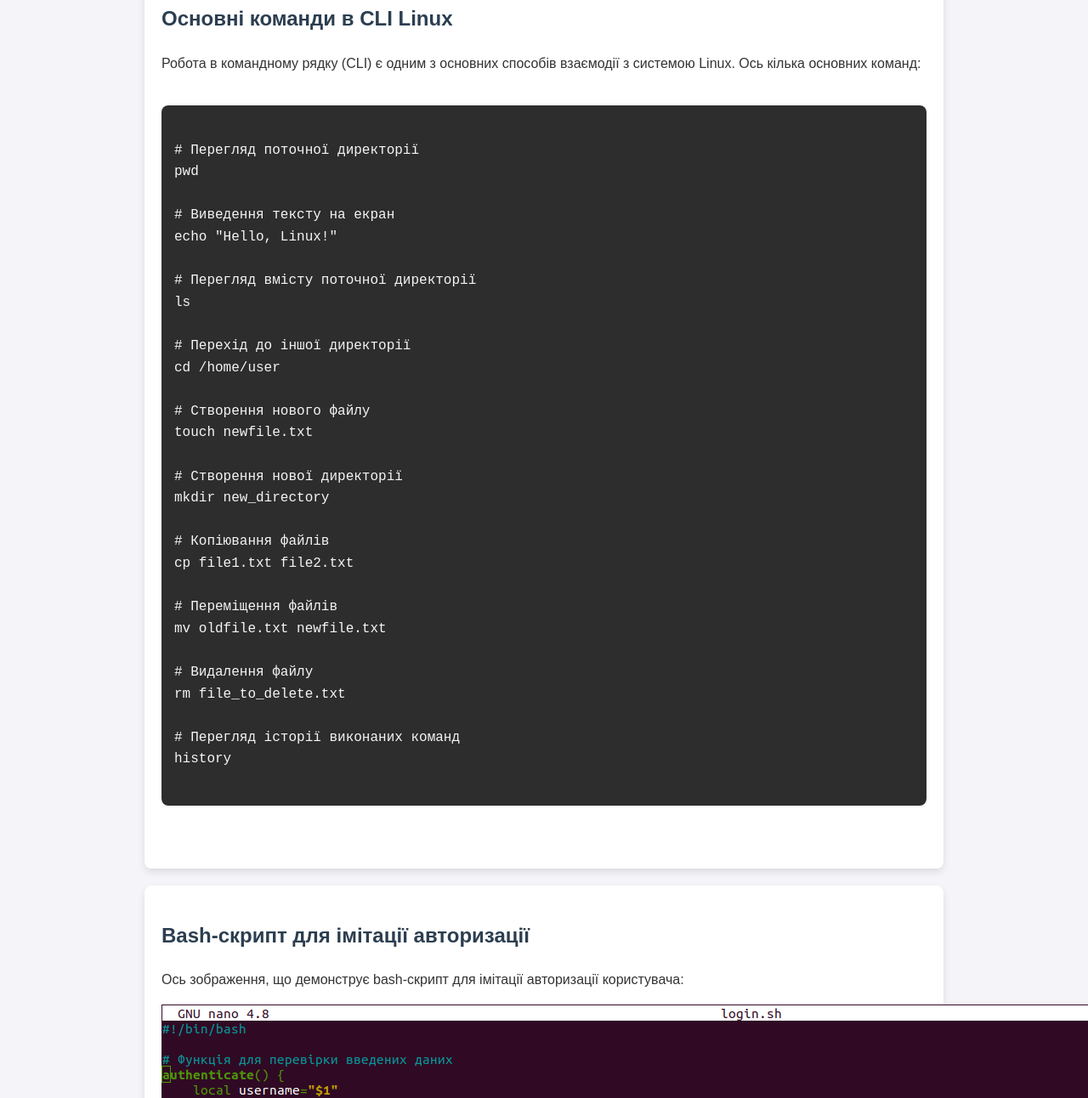
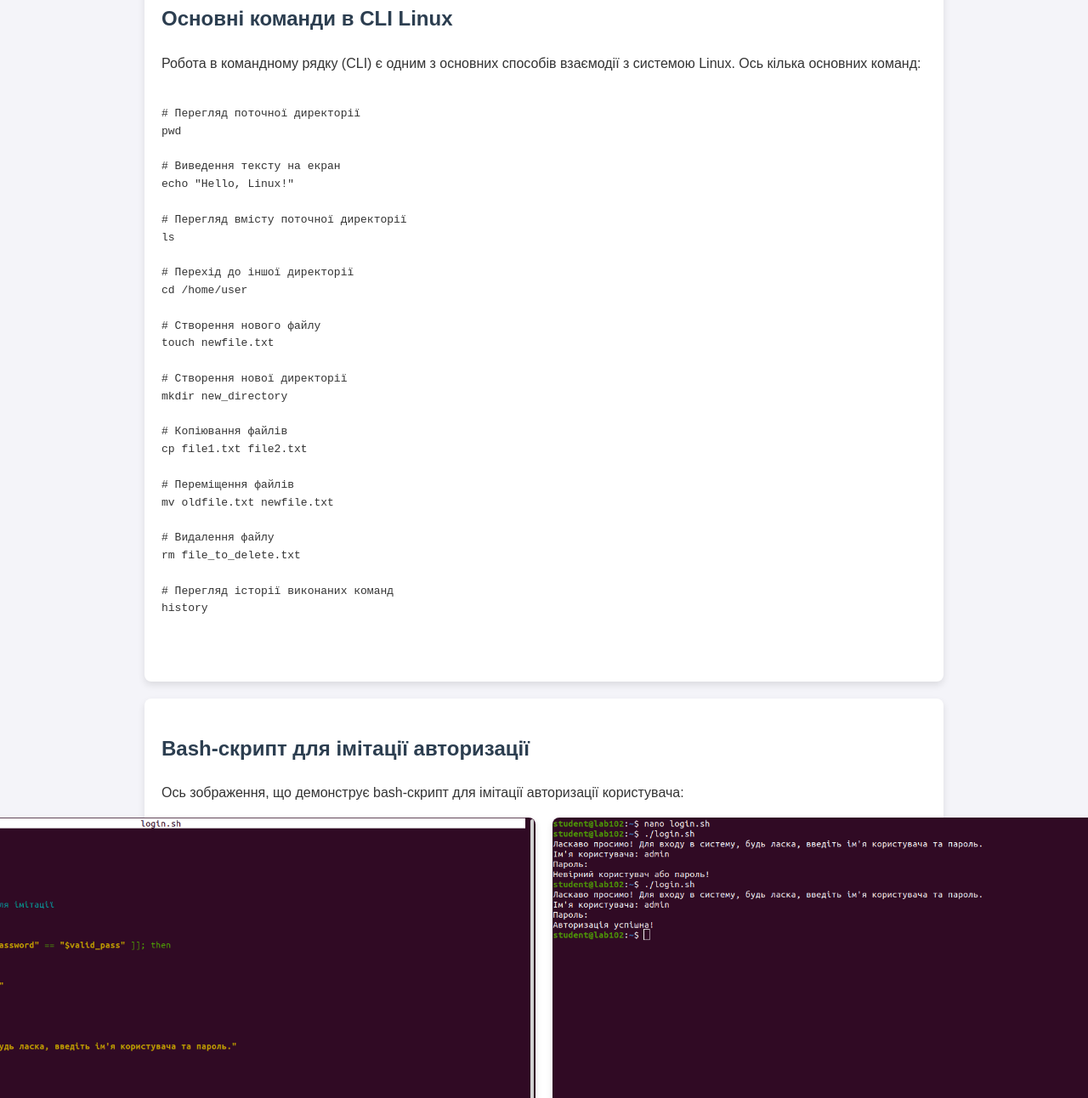
Before and after one commit to Trenerkok/bashsite, a plain HTML site: page index.html in a window 1280 px wide. Shown: the part 958-2250 px from the top of the page at 85% size. Drawn offline with Linux system fonts and the light colour scheme.

Commit message:
Update styles.css

```diff
--- a/styles.css
+++ b/styles.css
@@ -54,28 +54,26 @@ section h2 {
     color: #2c3e50;
 }
 
-/* Стилі для команд в CLI */
-pre code {
-    display: block;
-    background-color: #2d2d2d;
-    color: #f5f5f5;
-    padding: 15px;
-    border-radius: 8px;
-    font-size: 1rem;
-    overflow-x: auto;
+/* Стилі для зображень Bash-скрипта */
+.bash-script-images {
+    display: flex;
+    justify-content: center;
+    gap: 20px;
 }
 
-footer {
-    background-color: #2c3e50;
-    color: white;
-    text-align: center;
-    padding: 10px;
-    position: fixed;
-    width: 100%;
-    bottom: 0;
+.bash-img {
+    max-width: 100%;
+    height: auto;
+    border-radius: 8px;
+    box-shadow: 0 4px 8px rgba(0, 0, 0, 0.1);
+    transition: transform 0.3s;
 }
 
-/* Стили для списків */
+.bash-img:hover {
+    transform: scale(1.05);
+}
+
+/* Стилі для списків */
 ul {
     padding-left: 20px;
 }
@@ -92,3 +90,13 @@ ul li a {
 ul li a:hover {
     text-decoration: underline;
 }
+
+footer {
+    background-color: #2c3e50;
+    color: white;
+    text-align: center;
+    padding: 10px;
+    position: fixed;
+    width: 100%;
+    bottom: 0;
+}
```
